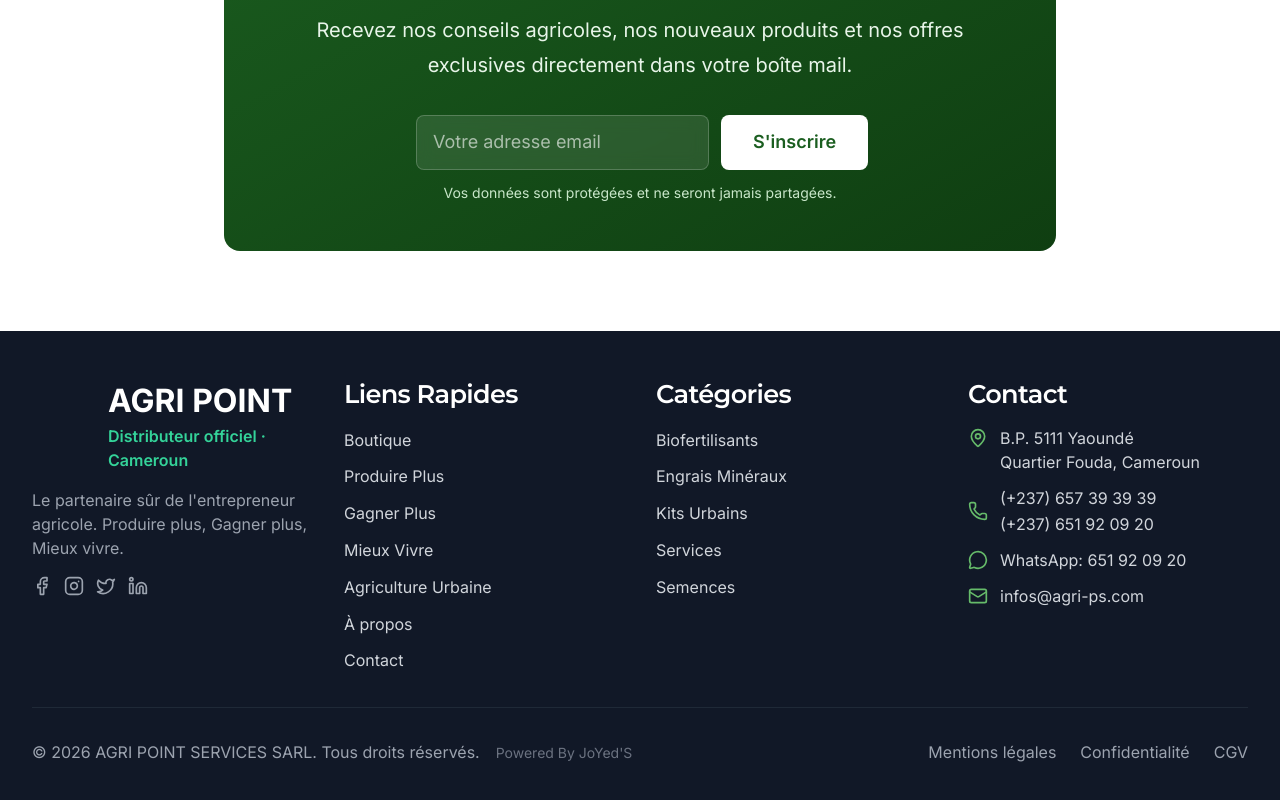
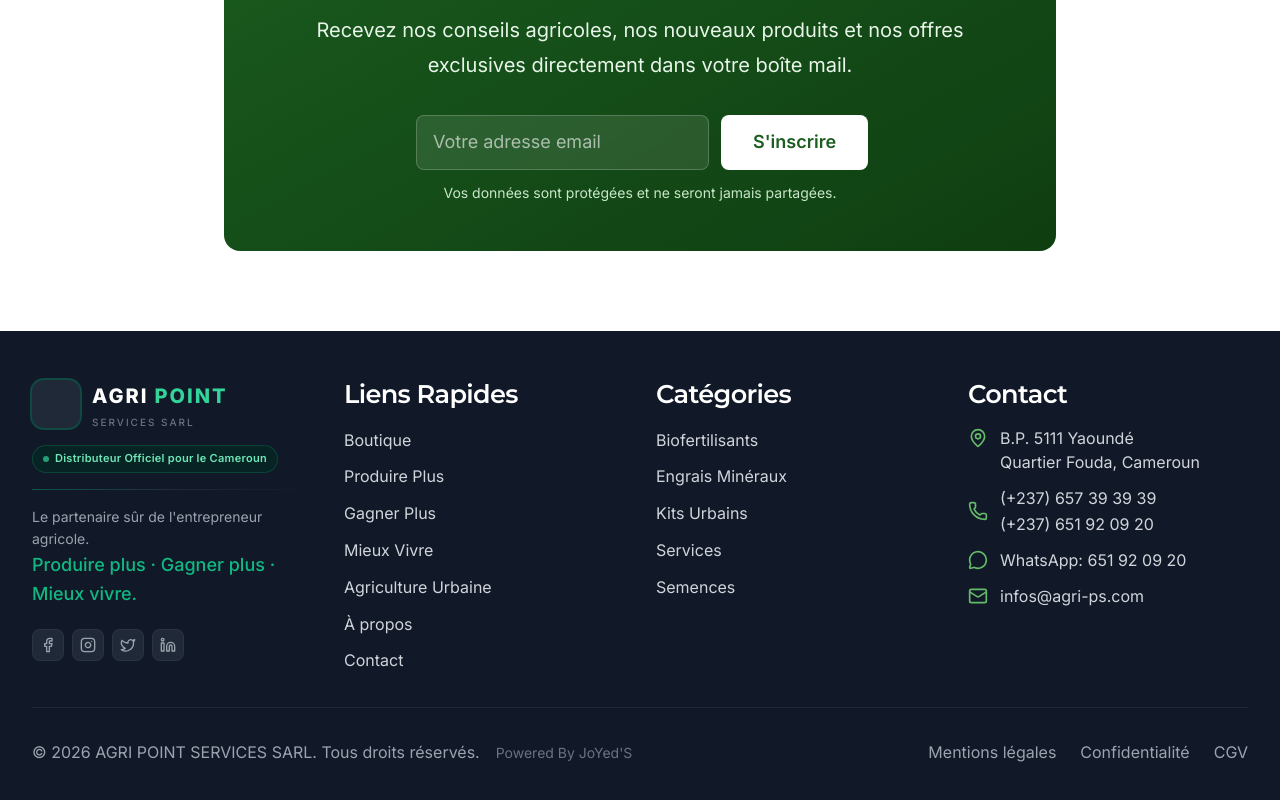
Before and after one commit to jolu-bot/agri-point-ecommerce, a Next.js app: page / in a window 1280 px wide. Shown: the part 4048-4848 px from the top of the page. Built offline with nearby package versions, Linux system fonts and the light colour scheme; no server answers; the database is empty.

Commit message:
feat(footer): brand section redesign - logo compact, badge distributeur officiel, gradient separator, social icons premium

```diff
--- a/components/layout/Footer.tsx
+++ b/components/layout/Footer.tsx
@@ -11,10 +11,11 @@
     <footer className="bg-gray-900 text-gray-300">
       <div className="max-w-7xl mx-auto px-4 sm:px-6 lg:px-8 py-12">
         <div className="grid grid-cols-1 md:grid-cols-2 lg:grid-cols-4 gap-8">
-          {/* À propos */}
+          {/* Brand */}
           <div>
-            <div className="flex items-center gap-3 mb-4">
-              <div className="relative w-14 h-14 sm:w-16 sm:h-16 flex-shrink-0">
+            {/* Logo + Nom */}
+            <div className="flex items-center gap-3 mb-3">
+              <div className="relative w-12 h-12 flex-shrink-0 rounded-xl overflow-hidden ring-2 ring-emerald-500/30 bg-gray-800 p-1">
                 <Image
                   src="/images/logo.svg"
                   alt="AGRI POINT Logo"
@@ -22,27 +23,48 @@
                   className="object-contain"
                 />
               </div>
-              <div className="flex flex-col">
-                <div className="text-xl sm:text-2xl font-bold text-white">AGRI POINT</div>
-                <div className="text-sm text-emerald-400 font-semibold">Distributeur officiel · Cameroun</div>
+              <div className="flex flex-col leading-tight">
+                <div className="flex items-baseline gap-1.5">
+                  <span className="text-lg font-extrabold tracking-widest text-white uppercase">AGRI</span>
+                  <span className="text-lg font-extrabold tracking-widest text-emerald-400 uppercase">POINT</span>
+                </div>
+                <span className="text-[10px] tracking-[0.2em] text-gray-500 uppercase font-medium">Services SARL</span>
               </div>
             </div>
-            <p className="text-sm text-gray-400 mb-4">
-              Le partenaire sûr de l&apos;entrepreneur agricole. Produire plus, Gagner plus, Mieux vivre.
+
+            {/* Badge Distributeur */}
+            <div className="inline-flex items-center gap-1.5 px-2.5 py-1 rounded-full bg-emerald-950/60 border border-emerald-700/40 mb-4">
+              <span className="w-1.5 h-1.5 rounded-full bg-emerald-400 animate-pulse flex-shrink-0"></span>
+              <span className="text-[11px] font-semibold text-emerald-300 tracking-wide whitespace-nowrap">
+                Distributeur Officiel pour le Cameroun
+              </span>
+            </div>
+
+            {/* Séparateur dégradé */}
+            <div className="h-px w-full bg-gradient-to-r from-emerald-600/50 via-gray-600/30 to-transparent mb-4" />
+
+            <p className="text-xs text-gray-400 mb-5 leading-relaxed">
+              Le partenaire sûr de l&apos;entrepreneur agricole.<br />
+              <span className="text-emerald-500 font-medium">Produire plus · Gagner plus · Mieux vivre.</span>
             </p>
-            <div className="flex space-x-3">
-              <a href="#" className="text-gray-400 hover:text-primary-400 transition-colors" aria-label="Facebook">
-                <Facebook className="w-5 h-5" />
-              </a>
-              <a href="#" className="text-gray-400 hover:text-primary-400 transition-colors" aria-label="Instagram">
-                <Instagram className="w-5 h-5" />
-              </a>
-              <a href="#" className="text-gray-400 hover:text-primary-400 transition-colors" aria-label="Twitter">
-                <Twitter className="w-5 h-5" />
-              </a>
-              <a href="#" className="text-gray-400 hover:text-primary-400 transition-colors" aria-label="LinkedIn">
-                <Linkedin className="w-5 h-5" />
-              </a>
+
+            {/* Réseaux sociaux */}
+            <div className="flex gap-2">
+              {[
+                { icon: Facebook, label: 'Facebook' },
+                { icon: Instagram, label: 'Instagram' },
+                { icon: Twitter, label: 'Twitter' },
+                { icon: Linkedin, label: 'LinkedIn' },
+              ].map(({ icon: Icon, label }) => (
+                <a
+                  key={label}
+                  href="#"
+                  aria-label={label}
+                  className="w-8 h-8 flex items-center justify-center rounded-lg bg-gray-800 hover:bg-emerald-600 text-gray-400 hover:text-white transition-all duration-200 hover:scale-110 border border-gray-700/50 hover:border-emerald-500"
+                >
+                  <Icon className="w-4 h-4" />
+                </a>
+              ))}
             </div>
           </div>
 
```
